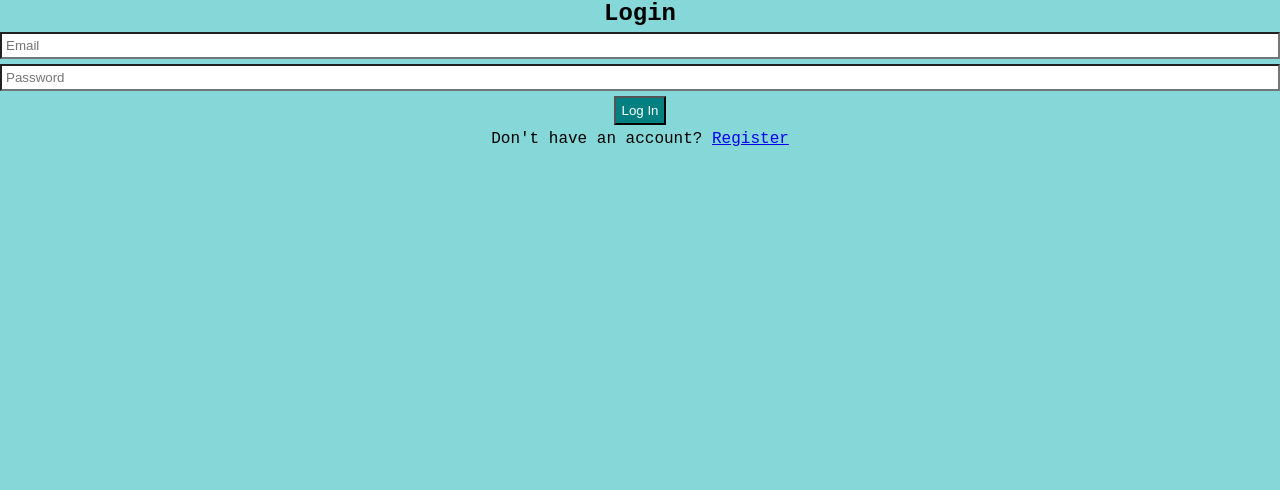
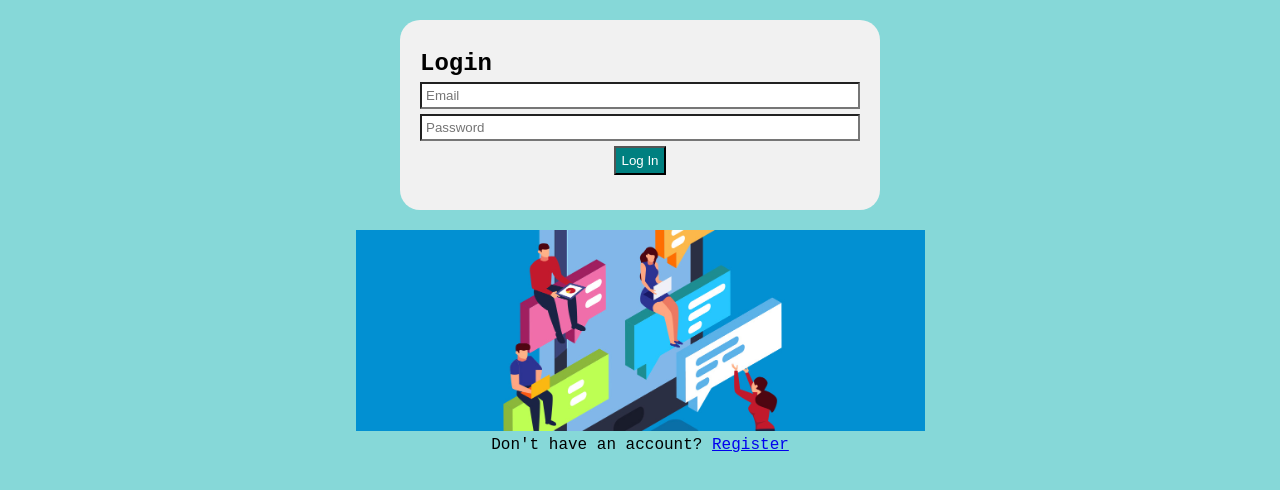
Before and after one commit to boxcarcoder/Reddalerts, a React (Create React App) app in the folder client/: page /login in a window 1280 px wide. Shown: the top 490 px of the page. Built offline with nearby package versions, Linux system fonts and the light colour scheme; the HTML template or start-up script is replaced by a standard one.

Commit message:
added styling for login page.

```diff
--- a/client/src/components/auth/Login.js
+++ b/client/src/components/auth/Login.js
@@ -2,6 +2,7 @@ import React, { useState } from 'react';
 import { login } from '../../actions/auth';
 import { connect } from 'react-redux';
 import { Redirect } from 'react-router-dom';
+import authPic from '../../img/top-design-subreddits.jpeg';
 
 const Login = ({ login, authState: { isAuthenticated } }) => {
   const [formData, setFormData] = useState({
@@ -36,6 +37,7 @@ const Login = ({ login, authState: { isAuthenticated } }) => {
 
   return (
     <section>
+      <div className='authBox'>
         <h1>Login</h1>
         <form onSubmit={handleSubmit}>
           <input
@@ -52,6 +54,9 @@ const Login = ({ login, authState: { isAuthenticated } }) => {
           />
           <input type='submit' value='Log In' />
         </form>
+      </div>
+
+      <img src={authPic} alt='login' width='569' className='authPic' />
       <div>
         Don't have an account? <a href='/register'>Register</a>
       </div>
--- a/client/src/components/auth/Register.js
+++ b/client/src/components/auth/Register.js
@@ -46,7 +46,7 @@ const Register = ({ register, authState: { isAuthenticated } }) => {
 
   return (
     <section>
-      <div className='registerBox'>
+      <div className='authBox'>
         <h1>Sign Up</h1>
         <div className='line'></div>
 
@@ -76,12 +76,7 @@ const Register = ({ register, authState: { isAuthenticated } }) => {
         </form>
       </div>
 
-      <img
-        src={authPic}
-        alt='register or login'
-        width='569'
-        className='registerPic'
-      />
+      <img src={authPic} alt='register' width='569' className='authPic' />
       <div>
         Already have an account? <a href='/login'>Login</a>
       </div>
--- a/client/src/components/dashboard/Dashboard.js
+++ b/client/src/components/dashboard/Dashboard.js
@@ -12,7 +12,7 @@ const Dashboard = ({
   fetchUserSubreddits,
   subredditState: { subreddits },
   authState: {
-    loggedInUser: { id, username },
+    loggedInUser: { id },
     isAuthenticated,
   },
 }) => {
--- a/client/src/scss/App.css
+++ b/client/src/scss/App.css
@@ -107,10 +107,10 @@ input[type='submit'] {
   text-decoration: none;
 }
 
-.registerBox {
+.authBox {
   /* position: relative; */
   display: block;
-  background-color: white;
+  background-color: rgb(241, 241, 241);
   padding: 30px 20px;
   margin: 20px 400px;
   border-radius: 20px;
@@ -123,14 +123,14 @@ input[type='submit'] {
   margin: 1.5rem 0;
 }
 
-.registerPic {
+.authPic {
   position: relative;
-  animation: move-register-pic;
+  animation: move-auth-pic;
   animation-duration: 2s;
   animation-fill-mode: forwards;
 }
 
-@keyframes move-register-pic {
+@keyframes move-auth-pic {
   0% {
     left: -600px;
   }
```
Also changed, not shown: 1 other file (tests, documents, lock files or other folders). Lines whose indentation alone changed are shown as unchanged.
